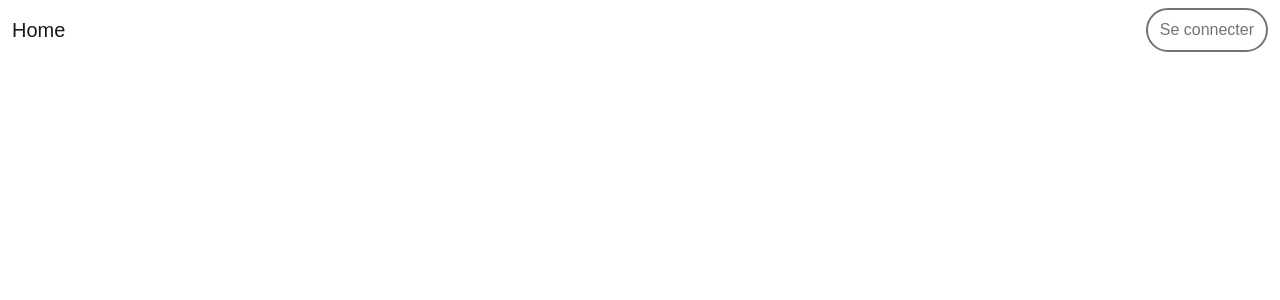
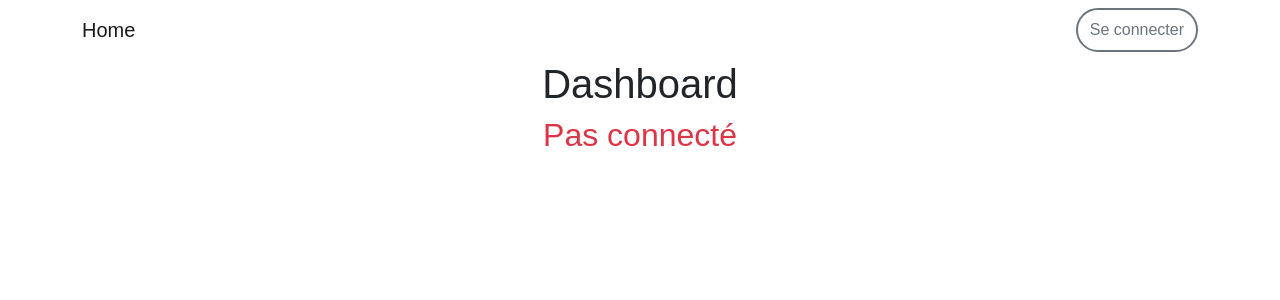
Before and after one commit to nicomil59/planning-series-front, a Vue app: page /admin in a window 1280 px wide. Before the commit this address had no page. Shown: the top 300 px of the page. Built offline with nearby package versions, Linux system fonts and the light colour scheme; a web font is replaced by a local one.

Commit message:
création de Dashboard + fonction checkout token

```diff
--- a/src/App.vue
+++ b/src/App.vue
@@ -1,11 +1,6 @@
 <template>
   <div>
-    <NavBar />
-    <!-- <nav>
-      <router-link to="/">Home</router-link> |
-      <router-link to="/about">About</router-link> |
-      <router-link v-if="!loggedIn" to="/login">Login</router-link>
-    </nav> -->
+    <!-- <NavBar /> -->
     <router-view />
   </div>
 </template>
@@ -14,12 +9,12 @@
   import {
     mapGetters
   } from 'vuex';
-  import NavBar from "@/components/NavBar.vue";
+  // import NavBar from "@/components/NavBar.vue";
 
   export default {
     name: "app",
     components: {
-      NavBar
+      // NavBar
     },
     computed: {
       ...mapGetters(['loggedIn'])
--- a/src/components/NavBar.vue
+++ b/src/components/NavBar.vue
@@ -1,6 +1,6 @@
 <template>
     <nav class="navbar navbar-expand-sm navbar-light bg-white">
-        <div class="container-fluid">
+        <div class="container">
             <router-link to="/" class="navbar-brand">Home</router-link>
             <button class="navbar-toggler" type="button" data-bs-toggle="collapse" data-bs-target="#navbarNav"
                 aria-controls="navbarNav" aria-expanded="false" aria-label="Toggle navigation">
@@ -40,11 +40,15 @@
                 this.$router.push('/login');
             }
         },
+        beforeMount() {
+            this.$store.dispatch('checkToken');
+        }
     }
 </script>
 
 <style scoped>
-    .btn-logout, .btn-login {
+    .btn-logout,
+    .btn-login {
         /* background-color: #FD5835;
         border-color: #FD5835; */
         /* color: #fff !important; */
--- a/src/router/index.js
+++ b/src/router/index.js
@@ -1,6 +1,7 @@
 import { createRouter, createWebHistory } from 'vue-router'
 import HomeView from '../views/HomeView.vue'
 import LoginView from '../views/LoginView.vue'
+import DashboardView from '../views/DashboardView.vue'
 
 const routes = [
   {
@@ -12,6 +13,11 @@ const routes = [
     path: '/login',
     name: 'login',
     component: LoginView
+  },
+  {
+    path: '/admin',
+    name: 'dashboard',
+    component: DashboardView
   },
   {
     path: '/about',
--- a/src/store/index.js
+++ b/src/store/index.js
@@ -32,6 +32,15 @@ export default createStore({
     setLogout({ commit }) {
       commit('SET_LOGOUT')
     },
+    checkToken({ commit }) {
+      if(localStorage.getItem("token")) {
+        commit('SET_LOGIN')
+
+      } else {
+        console.log('pas de token')
+        commit('SET_LOGOUT')
+      }
+    }
   },
   modules: {
   }
--- /dev/null
+++ b/src/views/DashboardView.vue
@@ -0,0 +1,29 @@
+<template>
+    <div>
+        <NavBar />
+        <h1>Dashboard</h1>
+        <h2 v-if="loggedIn" class="text-success">Connecté</h2>
+        <h2 v-else class="text-danger">Pas connecté</h2>
+    </div>
+</template>
+
+<script>
+    import NavBar from "@/components/NavBar.vue";
+    import {
+        mapGetters
+    } from 'vuex';
+
+    export default {
+        name: "DashboardView",
+        components: {
+            NavBar
+        },
+        computed: {
+            ...mapGetters(['loggedIn'])
+        },
+    }
+</script>
+
+<style lang="scss" scoped>
+
+</style>
--- a/src/views/HomeView.vue
+++ b/src/views/HomeView.vue
@@ -1,20 +1,21 @@
 <template>
   <div class="home">
-    <h2 v-if="loggedIn" class="text-success">Connecté</h2>
-    <h2 v-else class="text-danger">Pas connecté</h2>
+    <!-- <h2 v-if="loggedIn" class="text-success">Connecté</h2>
+    <h2 v-else class="text-danger">Pas connecté</h2> -->
+    HOME
   </div>
 </template>
 
 <script>
 // @ is an alias to /src
-import { mapGetters } from 'vuex';
+// import { mapGetters } from 'vuex';
 
 export default {
   name: 'HomeView',
   components: {
   },
-  computed: {
-    ...mapGetters(['loggedIn'])
-  },
+  // computed: {
+  //   ...mapGetters(['loggedIn'])
+  // },
 }
 </script>
--- a/src/views/LoginView.vue
+++ b/src/views/LoginView.vue
@@ -1,4 +1,6 @@
 <template>
+    <div>
+        <NavBar />
         <div class="container-lg login-container">
             <h1>Admin Login</h1>
             <form @submit.prevent="handleConnect">
@@ -14,13 +16,18 @@
                 <button type="submit" class="btn btn-primary">Me connecter</button>
             </form>
         </div>
+    </div>
 </template>
 
 <script>
     import Api from '../services/Api';
+    import NavBar from "@/components/NavBar.vue";
 
     export default {
         name: 'LoginView',
+        components: {
+            NavBar
+        },
         data() {
             return {
                 email: '',
@@ -47,7 +54,7 @@
                     localStorage.setItem('token', response.data.token);
                     this.$store.dispatch('setLogin');
                     this.$store.dispatch('setToken', response.data.token);
-                    this.$router.push('/');
+                    this.$router.push('/admin');
 
                 } catch (error) {
                     console.log(error.response.data);
```
Lines whose indentation alone changed are shown as unchanged.
